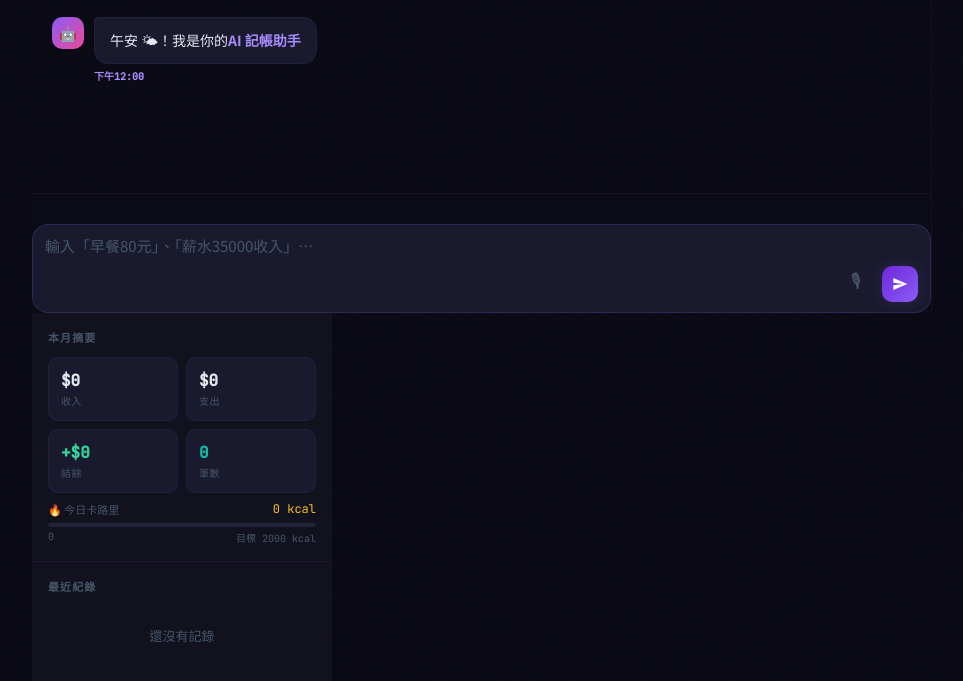
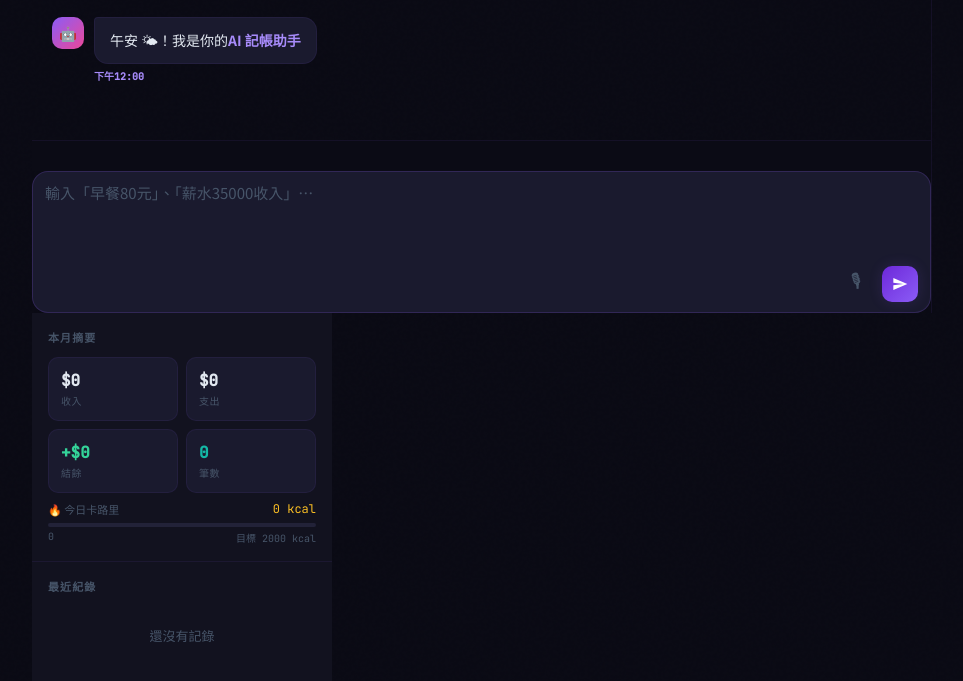
Before and after one commit to hansid2047/BudgetChat, a plain HTML site: page index.html in a window 1280 px wide. Shown: the part 119-800 px from the top of the page, without its empty margins (158-1121 px from the left). Drawn offline with Linux system fonts and the light colour scheme.

Commit message:
Update index.html

```diff
--- a/index.html
+++ b/index.html
@@ -392,7 +392,7 @@ body::before{
 
         </div>
         <div class="input-wrap">
-          <textarea class="chat-input" id="chat_input" placeholder="輸入「早餐80元」、「薪水35000收入」…" rows="3"
+          <textarea class="chat-input" id="chat_input" placeholder="輸入「早餐80元」、「薪水35000收入」…" rows="6"
             onkeydown="handleKey(event)" oninput="autoResize(this)"></textarea>
           <div class="input-actions">
             <button class="icon-btn" id="voice_btn" onclick="toggleVoice()" title="語音輸入">🎙</button>
```
